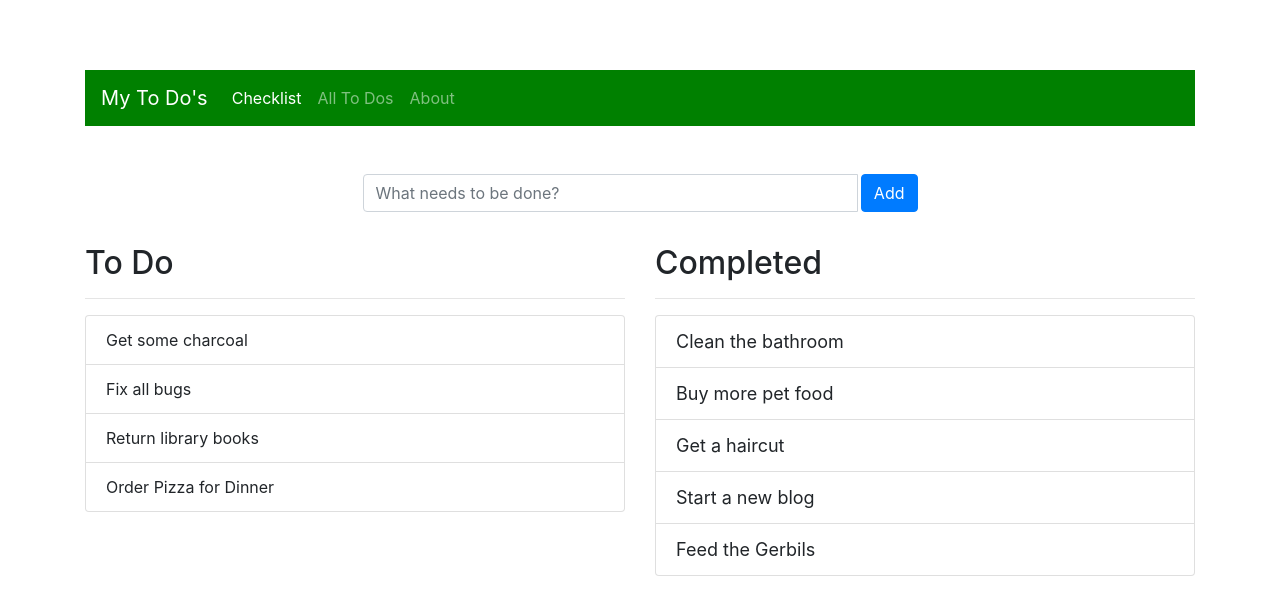
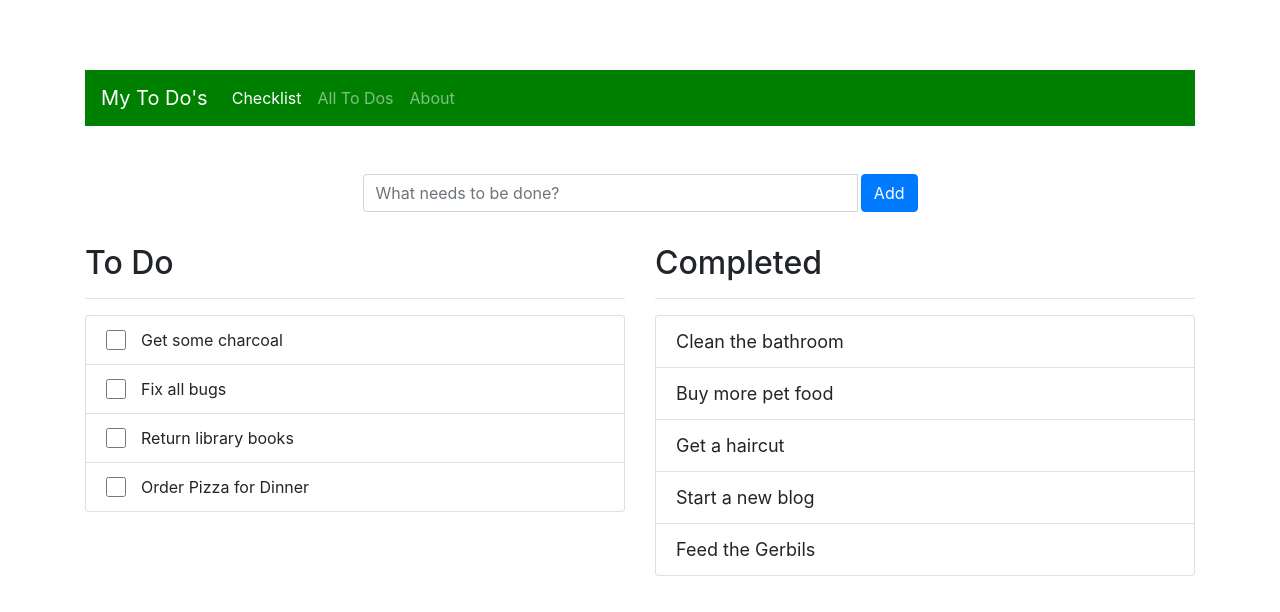
Before and after one commit to NickHodges/a4rbCode, an Angular app: page / in a window 1280 px wide. Shown: the top 612 px of the page. Built offline with nearby package versions, Linux system fonts and the light colour scheme; data requests are answered from the project's data file.

Commit message:
Initial commit of Step9

```diff
--- a/src/app/todo-data.service.ts
+++ b/src/app/todo-data.service.ts
@@ -34,4 +34,17 @@ export class TodoDataService {
   addTodo(todo: Todo): Observable<Todo> {
     return this.aHttpService.post<Todo>(`${this.rootURL}`, todo);
   }
+
+  // Added for Step 9
+  // Complete function
+  toggleTodoComplete(todo: Todo): Observable<Todo> {
+    todo.complete = !todo.complete;
+    return this.updateTodoById(todo.id, todo);
+  }
+
+  // Added for Step 9
+  // Update/Put todo
+  updateTodoById(id: string, newTodo: Todo): Observable<Todo> {
+    return this.aHttpService.put<Todo>(`${this.rootURL}/${id}`, newTodo);
+  }
 }
--- a/src/app/todo-list/todo-list.component.html
+++ b/src/app/todo-list/todo-list.component.html
@@ -1,12 +1,21 @@
 <!-- Changed for Step 7 -->
 <div class="container">
-  <app-add-todo class="app-add-todo" (addTodoEvent)="onAddTodo($event)"></app-add-todo>
+  <app-add-todo
+    class="app-add-todo"
+    (addTodoEvent)="onAddTodo($event)"
+  ></app-add-todo>
   <div class="row">
     <div class="col-md-6">
       <h2 class="heading">To Do</h2>
       <hr />
       <ul class="list-group">
         <li *ngFor="let todo of incompletetodos" class="list-group-item">
+          <!-- Checkbox added for Step 9 -->
+          <input
+            (click)="makeComplete(todo)"
+            type="checkbox"
+            class="checkbox"
+          />
           {{ todo.title }}
         </li>
       </ul>
--- a/src/app/todo-list/todo-list.component.ts
+++ b/src/app/todo-list/todo-list.component.ts
@@ -38,8 +38,20 @@ export class TodoListComponent implements OnInit, OnDestroy {
   }
   // Added for Step 8
   onAddTodo(todo: Todo) {
-      this.subscriptions.add(this.todoDataService.addTodo(todo).subscribe(val => {
-      this.incompletetodos.push(val);
-    }));
+    this.subscriptions.add(
+      this.todoDataService.addTodo(todo).subscribe(val => {
+        this.incompletetodos.push(val);
+      })
+    );
+  }
+  // Added for Step 9
+  makeComplete(todo: Todo) {
+    this.subscriptions.add(
+      this.todoDataService.toggleTodoComplete(todo).subscribe(val => {
+        const index = this.incompletetodos.findIndex(thetodo => thetodo.id === val.id);
+        this.incompletetodos.splice(index, 1);
+        this.completetodos.push(val);
+      })
+    );
   }
 }
```
Also changed, not shown: 1 other file (tests, documents, lock files or other folders).
